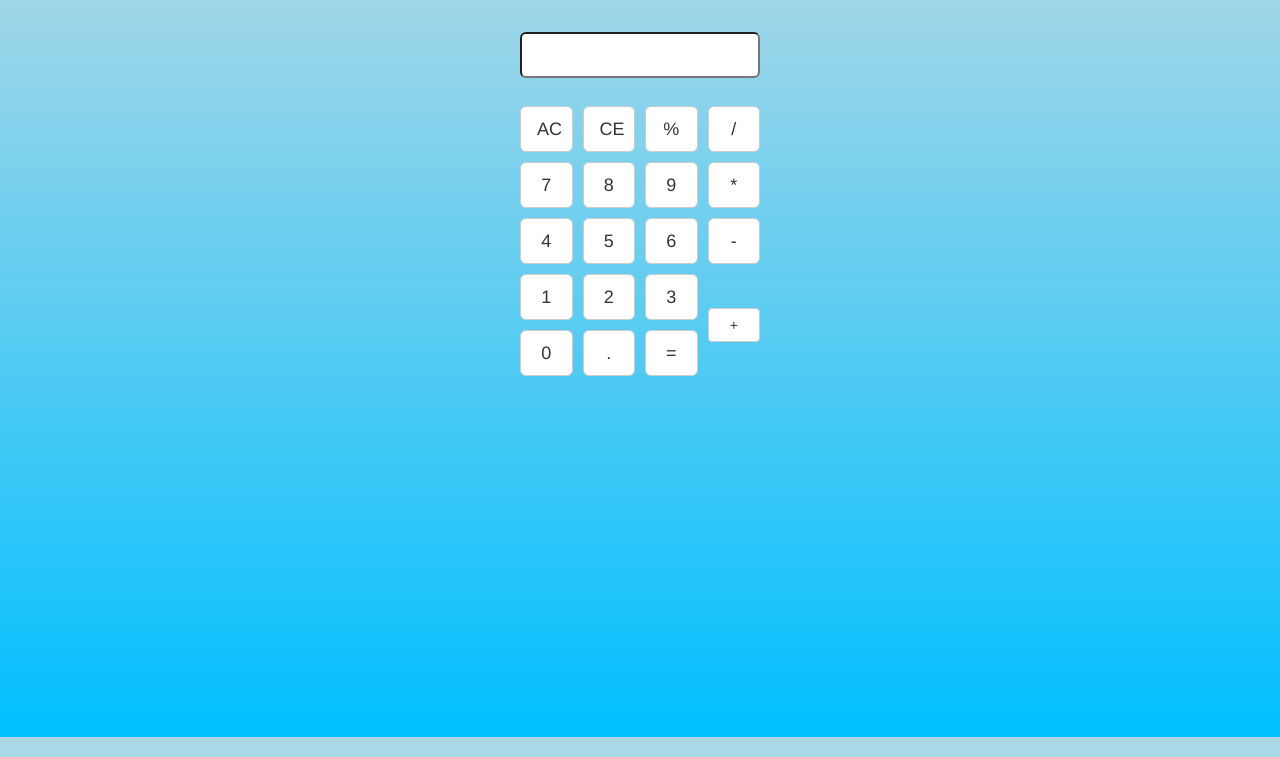
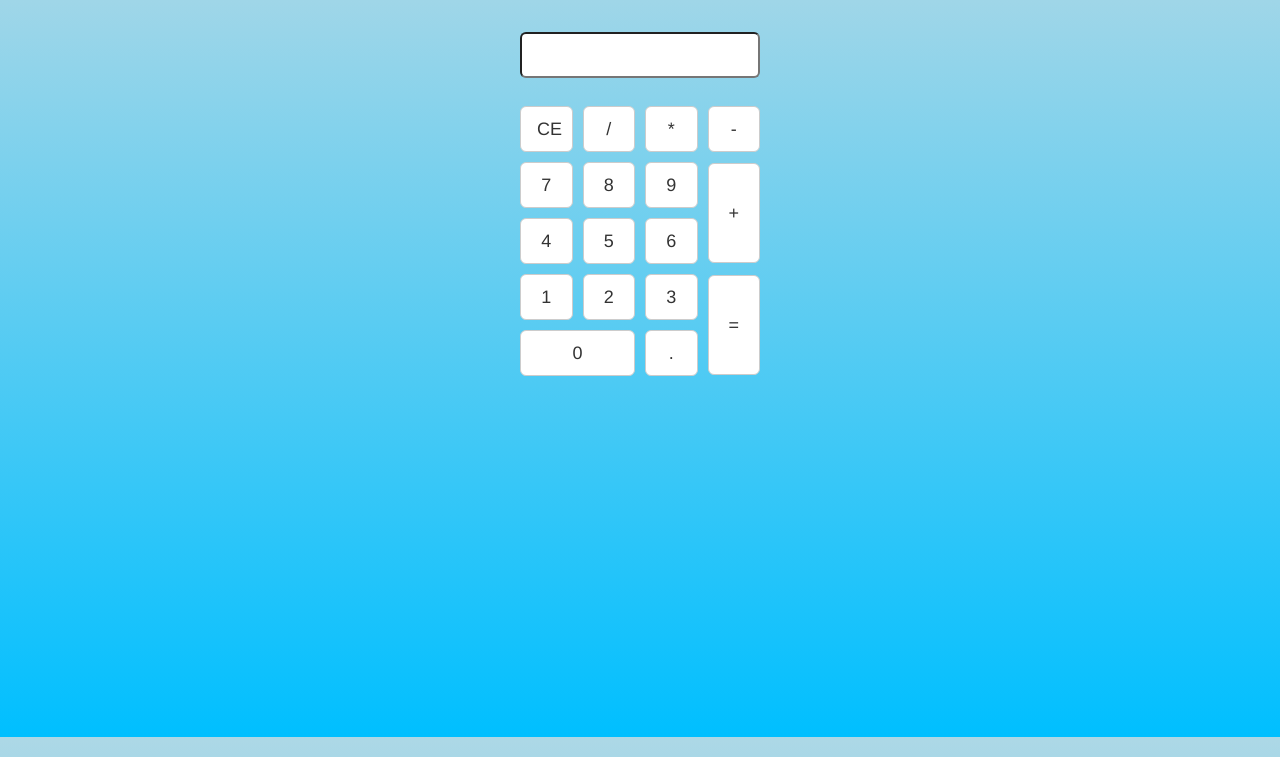
Before and after one commit to nikrb/calc, a plain HTML site: page index.html in a window 1280 px wide. Shown: the part 63-820 px from the top of the page. Drawn offline with nearby package versions, Linux system fonts and the light colour scheme.

Commit message:
move to a simpler layout

```diff
--- a/css/style.css
+++ b/css/style.css
@@ -27,6 +27,9 @@ table td button {
 .btn {
   outline:none !important;
 }
+.btn-tall {
+  height:100px;
+}
 .btn-default.focus, .btn-default:focus {
   color: #333;
   background-color: #fff;
--- a/index.html
+++ b/index.html
@@ -16,37 +16,35 @@
       <td colspan="4"><input type='text' class='input-lg text-right' /></td>
     </tr>
     <tr>
-      <td><button class='btn btn-default btn-lg'>AC</button></td>
       <td><button class='btn btn-default btn-lg'>CE</button></td>
-      <td><button class='btn btn-default btn-lg'>%</button></td>
       <td><button class='btn btn-default btn-lg'>/</button></td>
+      <td><button class='btn btn-default btn-lg'>*</button></td>
+      <td><button class='btn btn-default btn-lg'>-</button></td>
     </tr>
 
     <tr>
       <td><button class='btn btn-default btn-lg'>7</button></td>
       <td><button class='btn btn-default btn-lg'>8</button></td>
       <td><button class='btn btn-default btn-lg'>9</button></td>
-      <td><button class='btn btn-default btn-lg'>*</button></td>
+      <td rowspan="2"><button class='btn btn-default btn-lg btn-tall'>+</button></td>
     </tr>
 
     <tr>
       <td><button class='btn btn-default btn-lg'>4</button></td>
       <td><button class='btn btn-default btn-lg'>5</button></td>
       <td><button class='btn btn-default btn-lg'>6</button></td>
-      <td><button class='btn btn-default btn-lg'>-</button></td>
     </tr>
 
     <tr>
       <td><button class='btn btn-default btn-lg'>1</button></td>
       <td><button class='btn btn-default btn-lg'>2</button></td>
       <td><button class='btn btn-default btn-lg'>3</button></td>
-      <td rowspan="2"><button class='btn btn-default'>+</button></td>
+      <td rowspan="2"><button class='btn btn-default btn-lg btn-tall'>=</button></td>
     </tr>
 
     <tr>
-      <td><button class='btn btn-default btn-lg'>0</button></td>
+      <td colspan="2"><button class='btn btn-default btn-lg'>0</button></td>
       <td><button class='btn btn-default btn-lg'>.</button></td>
-      <td><button class='btn btn-default btn-lg'>=</button></td>
     </tr>
   </table>
 </div>
```
